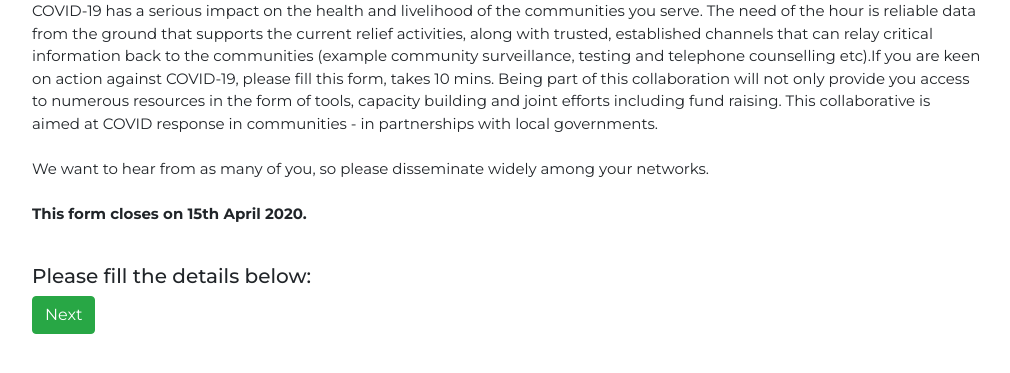
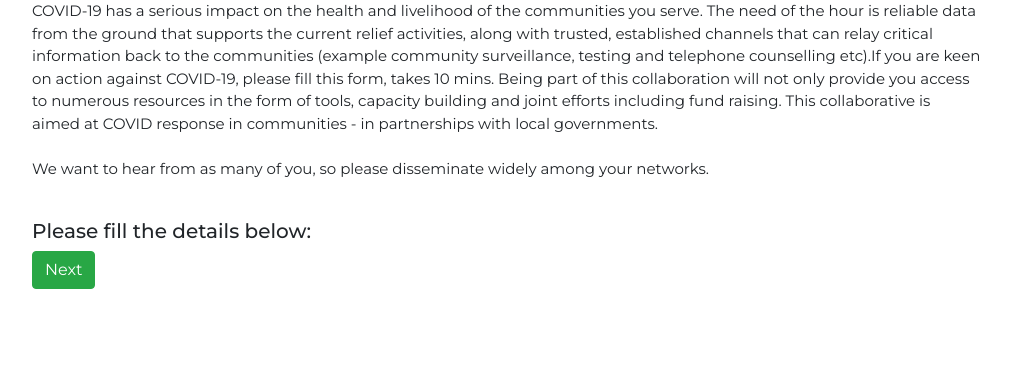
Before and after one commit to codifiedself/community_surveillance, a Django app: template community_surveillance/templates/webapp/ngo_form.html in a window 1280 px wide. Shown: the part 242-615 px from the top of the page, without its empty margins (133-1143 px from the left). Run offline with Django 3.2, Linux system fonts and the light colour scheme; the template is opened without the code that fills it: values that come from a table or form of the project are taken from there, others are empty; tables that the repository leaves empty hold one stand-in row (values such as "Sample post"); parts of the project's set-up code (start-up, migrations or seed data) failed here and were passed over; some libraries are stand-ins or nearby versions.

Commit message:
removed date

```diff
--- a/community_surveillance/templates/webapp/ngo_form.html
+++ b/community_surveillance/templates/webapp/ngo_form.html
@@ -23,9 +23,9 @@
 			<br/><br/>
 
 			We want to hear from as many of you, so please disseminate widely among your networks.
-			<br/><br/>
+			<!-- <br/><br/> -->
 
-			<b>This form closes on 15th April 2020.</b>
+			<!-- <b>This form closes on 15th April 2020.</b> -->
 
 			<br/><br/>
 		</p>
```
